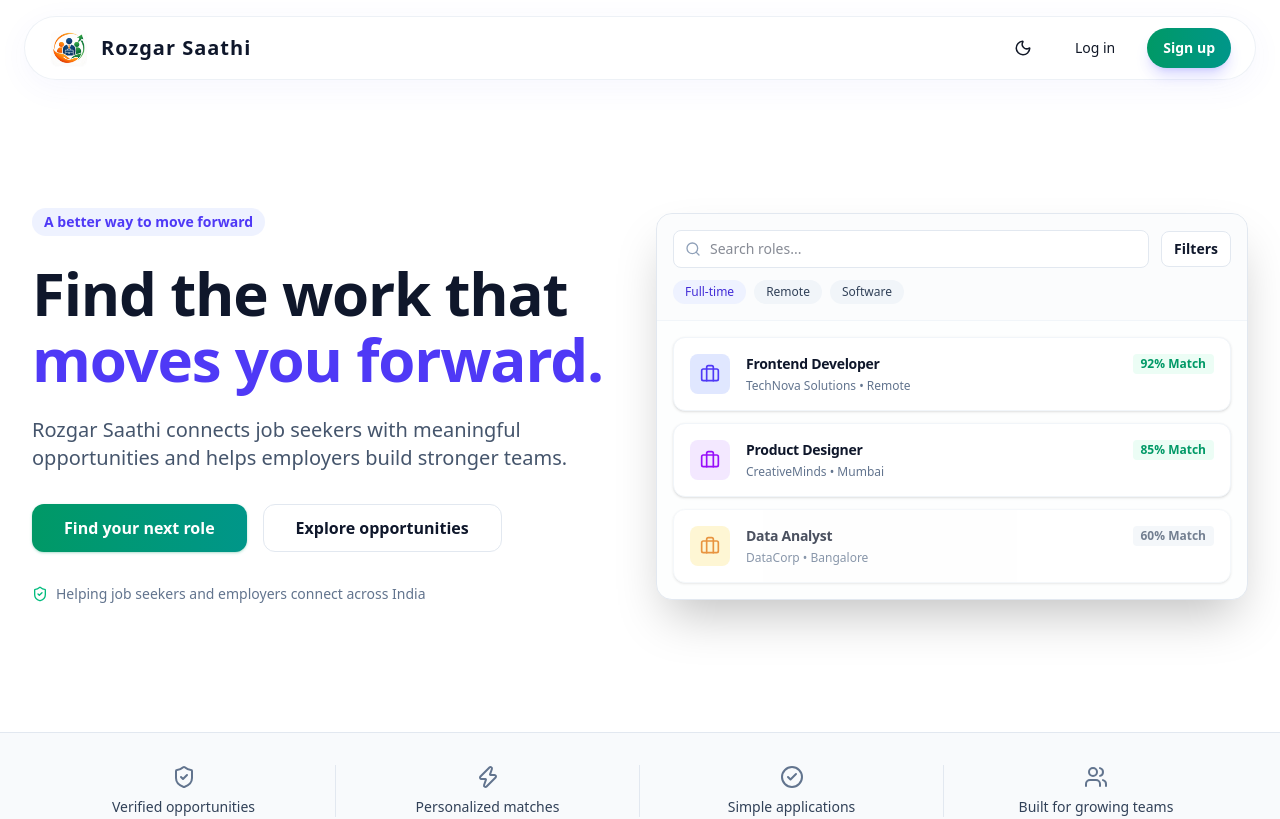
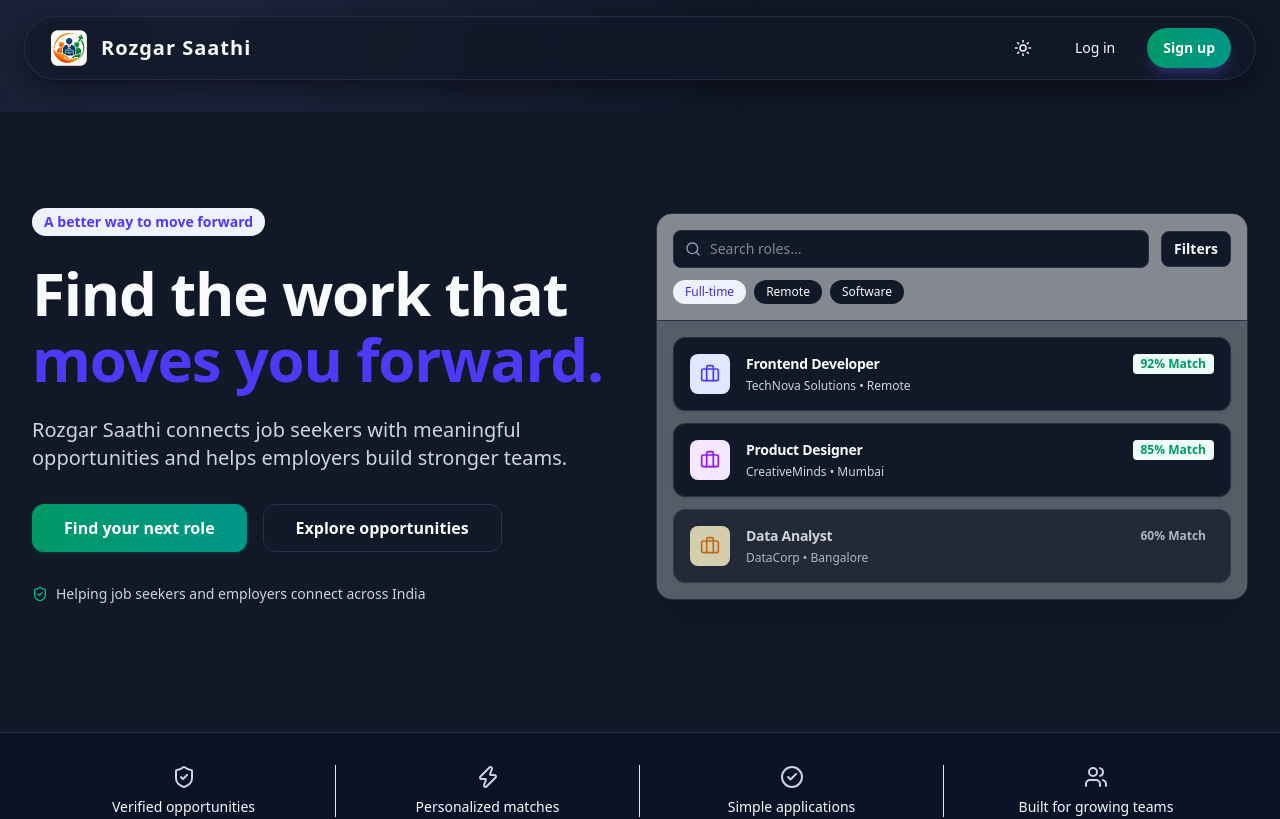
Before and after one commit to xenion80/rozgar_saathi, a Next.js app in the folder frontend/: page / in a window 1280 px wide. Shown: the top 819 px of the page. Built offline with nearby package versions, Linux system fonts and the light colour scheme; no server answers.

Commit message:
chore: made dark theme as a default theme

```diff
--- a/frontend/src/app/layout.tsx
+++ b/frontend/src/app/layout.tsx
@@ -31,12 +31,12 @@ export default function RootLayout({
   children: React.ReactNode;
 }>) {
   return (
-    <html lang="en">
-      <body className={`${inter.variable} ${outfit.variable} antialiased min-h-screen flex flex-col`}>
+    <html lang="en" className="dark">
+      <body className={`${inter.variable} ${outfit.variable} antialiased min-h-screen flex flex-col bg-white dark:bg-slate-950 text-slate-900 dark:text-slate-50`}>
         <ThemeProvider>
           <RouteGuard>
             <Navbar />
-            <main className="flex-1 w-full mx-auto bg-white pt-20 md:pt-28">
+            <main className="flex-1 w-full mx-auto pt-20 pb-10 md:pt-28 md:pb-10">
               {children}
             </main>
           </RouteGuard>
--- a/frontend/src/app/recruiter/dashboard/page.tsx
+++ b/frontend/src/app/recruiter/dashboard/page.tsx
@@ -35,7 +35,7 @@ export default function RecruiterDashboardPage() {
   return (
     <motion.div initial={{ opacity: 0, y: 10 }} animate={{ opacity: 1, y: 0 }} className="mx-auto max-w-5xl">
       {/* Header */}
-      <div className="mb-8 flex items-center justify-between">
+      <div className="mb-8 flex items-center justify-between px-5 md:px-10 lg:px-20">
         <div>
           <h1 className="text-3xl font-bold text-slate-900">Recruiter Dashboard</h1>
           <p className="mt-2 text-slate-600">Manage your posted opportunities and review candidates.</p>
--- a/frontend/src/app/recruiter/pipeline/page.tsx
+++ b/frontend/src/app/recruiter/pipeline/page.tsx
@@ -52,7 +52,7 @@ export default function HiringPipelinePage() {
 
   return (
     <motion.div initial={{ opacity: 0, y: 10 }} animate={{ opacity: 1, y: 0 }} className="h-[calc(100vh-8rem)] flex flex-col">
-      <div className="flex flex-col sm:flex-row justify-between items-start sm:items-center gap-4 mb-6 shrink-0">
+      <div className="flex flex-col sm:flex-row justify-between items-start sm:items-center gap-4 mb-6 shrink-0 px-5 md:px-10 lg:px-20">
         <div>
           <h1 className="text-2xl font-bold text-slate-900 dark:text-white">Hiring Pipeline</h1>
           <p className="text-sm text-slate-500 dark:text-slate-400 mt-1">Track candidates across all active roles.</p>
--- a/frontend/src/components/ThemeProvider.tsx
+++ b/frontend/src/components/ThemeProvider.tsx
@@ -12,12 +12,11 @@ type ThemeContextValue = {
 const ThemeContext = createContext<ThemeContextValue | null>(null);
 
 export function ThemeProvider({ children }: { children: React.ReactNode }) {
-  const [theme, setTheme] = useState<Theme>("light");
+  const [theme, setTheme] = useState<Theme>("dark");
 
   useEffect(() => {
     const savedTheme = window.localStorage.getItem("rozgar-saathi-theme") as Theme | null;
-    const preferredTheme = window.matchMedia("(prefers-color-scheme: dark)").matches ? "dark" : "light";
-    setTheme(savedTheme === "dark" || savedTheme === "light" ? savedTheme : preferredTheme);
+    setTheme(savedTheme === "dark" || savedTheme === "light" ? savedTheme : "dark");
   }, []);
 
   useEffect(() => {
```
